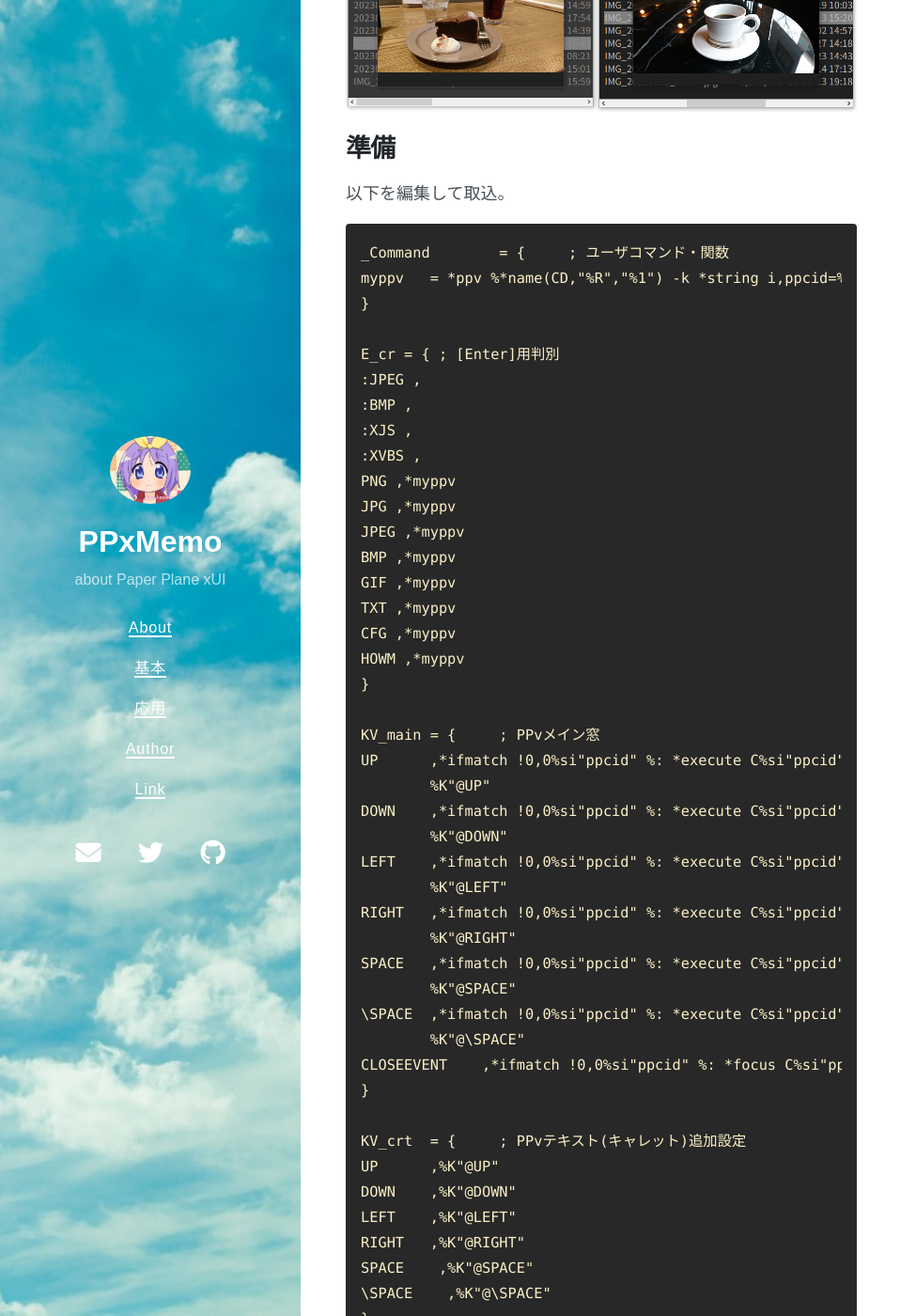
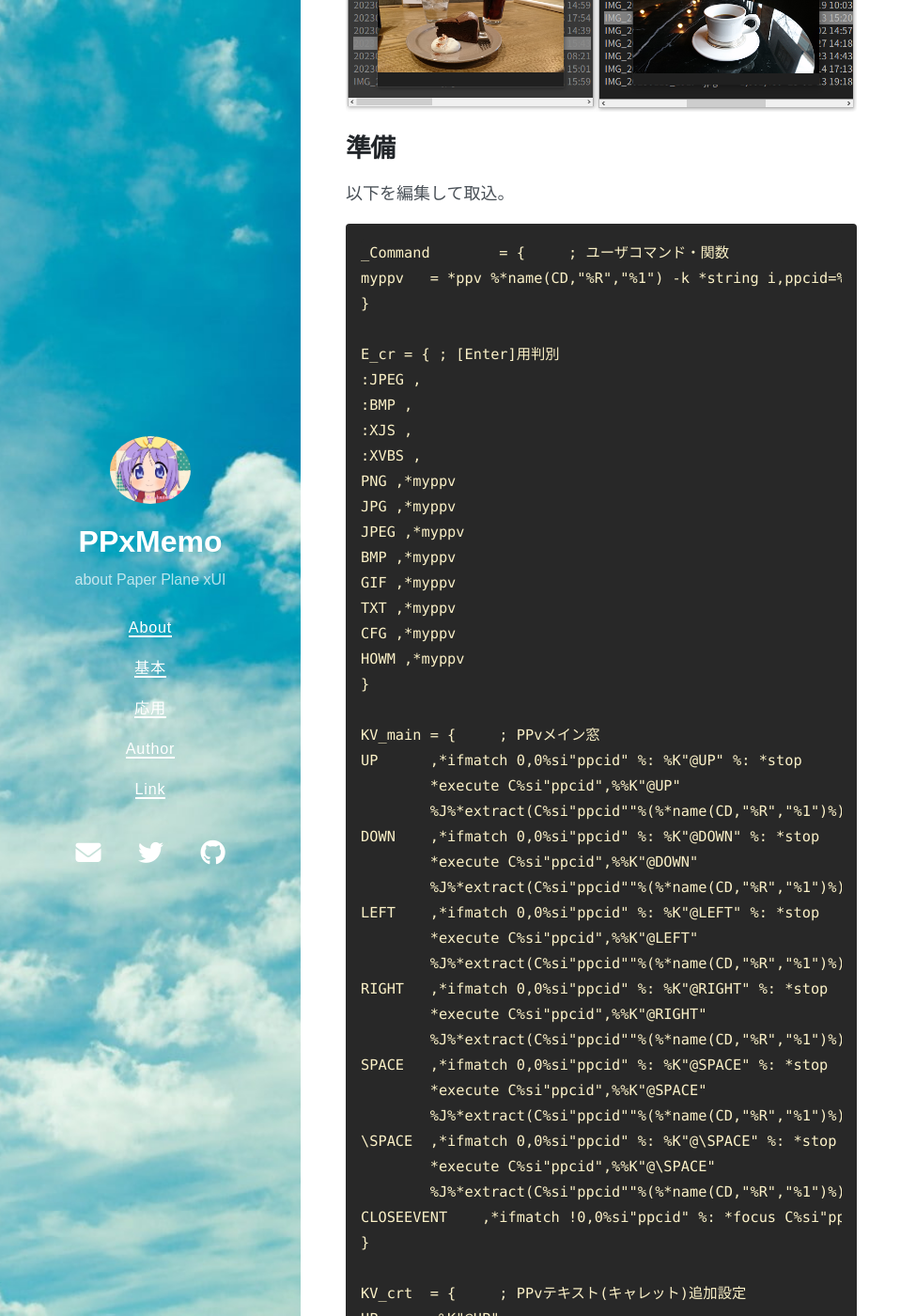
Before and after one commit to tukasa/ppxmemo, a Jekyll site: the page built from my_collections/_advanced/0102ppvsync.md, in a window 1280 px wide and 1400 px high, scrolled down 476 px. Shown: the whole window at 94% size, without its empty margins (0-975 px from the left). Built offline with Jekyll 4.4.1, drawn with Linux system fonts in a browser that asks for light colours; nearby versions of some CDN libraries; some of the changed text lies outside the part shown.

Commit message:
読みやすくした

```diff
--- a/my_collections/_advanced/0102ppvsync.md
+++ b/my_collections/_advanced/0102ppvsync.md
@@ -38,18 +38,24 @@ HOWM ,*myppv
 }
 
 KV_main	= {	; PPvメイン窓
-UP	,*ifmatch !0,0%si"ppcid" %: *execute C%si"ppcid",%%K"@UP" %: *cd %0 %: *ppv -bootid:%*rightstr("%n", 1) -r %*extract(C%si"ppcid""%(%*name(CD,"%R","%1")%)") %: *stop
-	%K"@UP"
-DOWN	,*ifmatch !0,0%si"ppcid" %: *execute C%si"ppcid",%%K"@DOWN" %: *cd %0 %: *ppv -bootid:%*rightstr("%n", 1) -r %*extract(C%si"ppcid""%(%*name(CD,"%R","%1")%)") %: *stop
-	%K"@DOWN"
-LEFT	,*ifmatch !0,0%si"ppcid" %: *execute C%si"ppcid",%%K"@LEFT" %: *cd %0 %: *ppv -bootid:%*rightstr("%n", 1) -r %*extract(C%si"ppcid""%(%*name(CD,"%R","%1")%)") %: *stop
-	%K"@LEFT"
-RIGHT	,*ifmatch !0,0%si"ppcid" %: *execute C%si"ppcid",%%K"@RIGHT" %: *cd %0 %: *ppv -bootid:%*rightstr("%n", 1) -r %*extract(C%si"ppcid""%(%*name(CD,"%R","%1")%)") %: *stop
-	%K"@RIGHT"
-SPACE	,*ifmatch !0,0%si"ppcid" %: *execute C%si"ppcid",%%K"@SPACE" %: *cd %0 %: *ppv -bootid:%*rightstr("%n", 1) -r %*extract(C%si"ppcid""%(%*name(CD,"%R","%1")%)") %: *stop
-	%K"@SPACE"
-\SPACE	,*ifmatch !0,0%si"ppcid" %: *execute C%si"ppcid",%%K"@\SPACE" %: *cd %0 %: *ppv -bootid:%*rightstr("%n", 1) -r %*extract(C%si"ppcid""%(%*name(CD,"%R","%1")%)") %: *stop
-	%K"@\SPACE"
+UP	,*ifmatch 0,0%si"ppcid" %: %K"@UP" %: *stop
+	*execute C%si"ppcid",%%K"@UP"
+	%J%*extract(C%si"ppcid""%(%*name(CD,"%R","%1")%)")
+DOWN	,*ifmatch 0,0%si"ppcid" %: %K"@DOWN" %: *stop
+	*execute C%si"ppcid",%%K"@DOWN"
+	%J%*extract(C%si"ppcid""%(%*name(CD,"%R","%1")%)")
+LEFT	,*ifmatch 0,0%si"ppcid" %: %K"@LEFT" %: *stop
+	*execute C%si"ppcid",%%K"@LEFT"
+	%J%*extract(C%si"ppcid""%(%*name(CD,"%R","%1")%)")
+RIGHT	,*ifmatch 0,0%si"ppcid" %: %K"@RIGHT" %: *stop
+	*execute C%si"ppcid",%%K"@RIGHT"
+	%J%*extract(C%si"ppcid""%(%*name(CD,"%R","%1")%)")
+SPACE	,*ifmatch 0,0%si"ppcid" %: %K"@SPACE" %: *stop
+	*execute C%si"ppcid",%%K"@SPACE"
+	%J%*extract(C%si"ppcid""%(%*name(CD,"%R","%1")%)")
+\SPACE	,*ifmatch 0,0%si"ppcid" %: %K"@\SPACE" %: *stop
+	*execute C%si"ppcid",%%K"@\SPACE"
+	%J%*extract(C%si"ppcid""%(%*name(CD,"%R","%1")%)")
 CLOSEEVENT    ,*ifmatch !0,0%si"ppcid" %: *focus C%si"ppcid" %: *stop
 }
 
```
Also changed, not shown: other parts of my_collections/_advanced/0102ppvsync.md (+1 -1 lines).
